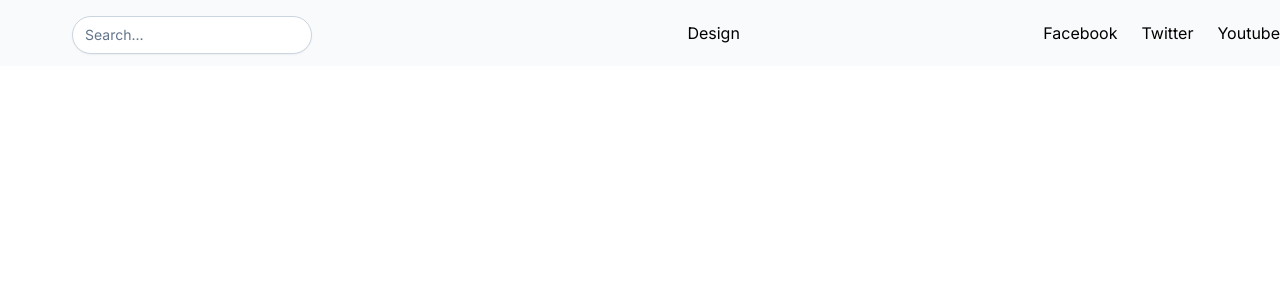
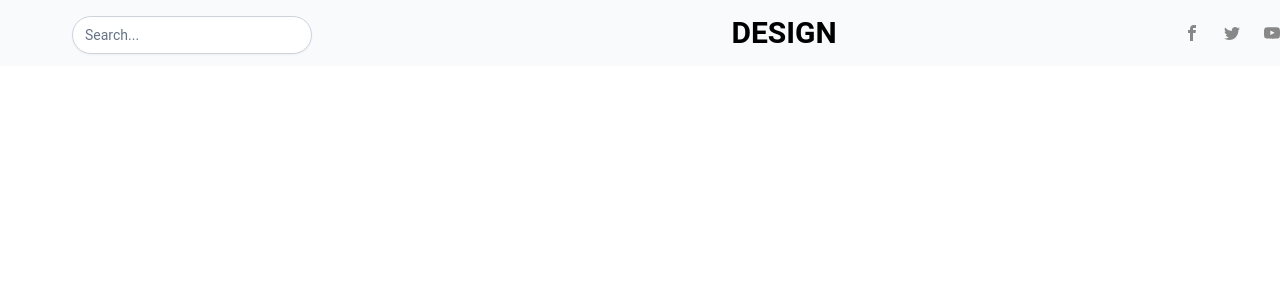
Before and after one commit to iSantanaaH/blog-star-guide, a Next.js app in the folder front-end_next/: page / in a window 1280 px wide. Shown: the top 300 px of the page. Built offline with nearby package versions, Linux system fonts and the light colour scheme.

Commit message:
add react-icons and icons facebook, youtube, twitter and font Inter google fonts

```diff
--- a/front-end_next/app/Components/Header/header.tsx
+++ b/front-end_next/app/Components/Header/header.tsx
@@ -1,20 +1,21 @@
 import React from 'react'
+import { ImFacebook, ImYoutube, ImTwitter } from 'react-icons/im';
 
 const header = () => {
     return (
         <header className='bg-gray-50'>
             <div className='xl:container xl:mx-auto flex flex-col items-center sm:flex-row sm:justify-between text-center py-3'>
                 <div className='md:flex-none w-96 order-2 sm:order-1 flex justify-center py-4 sm:py-0'>
-                <input type="text" className='input-text' placeholder='Search...'/>
+                    <input type="text" className='input-text' placeholder='Search...' />
                 </div>
                 <div className='shrink w-80 sm:order-2'>
-                <a>Design</a>
+                    <a className='font-bold uppercase text-3xl'>Design</a>
                 </div>
                 <div className='w96 order-3 flex justify-center'>
                     <div className='flex gap-6'>
-                    <a>Facebook</a>
-                    <a>Twitter</a>
-                    <a>Youtube</a>
+                        <a><ImFacebook color='#888888' /></a>
+                        <a><ImTwitter color='#888888' /> </a>
+                        <a><ImYoutube color='#888888' /></a>
                     </div>
                 </div>
             </div>
--- a/front-end_next/app/globals.css
+++ b/front-end_next/app/globals.css
@@ -1,3 +1,5 @@
+@import url('https://fonts.googleapis.com/css2?family=Inter:wght@200;300;400;500&family=Inter:wght@300;400;500;700&display=swap');
+
 @tailwind base;
 @tailwind components;
 @tailwind utilities;
@@ -8,6 +10,11 @@
   box-sizing: border-box;
 }
 
+*>* {
+  font-family: 'Inter', sans-serif;
+  font-family: 'Roboto', sans-serif;
+}
+
 .input-text {
   @apply mt-1 block w-60 px-3 py-2 bg-white border border-slate-300 rounded-full text-sm shadow-sm placeholder-slate-500;
   @apply focus:outline-none focus:border-sky-500 focus:ring-1 focus:ring-sky-500;
--- a/front-end_next/package.json
+++ b/front-end_next/package.json
@@ -19,6 +19,7 @@
     "postcss": "8.4.28",
     "react": "18.2.0",
     "react-dom": "18.2.0",
+    "react-icons": "^4.10.1",
     "tailwindcss": "3.3.3",
     "typescript": "5.1.6"
   }
```
Also changed, not shown: 1 other file (tests, documents, lock files or other folders). Lines whose indentation alone changed are shown as unchanged.
